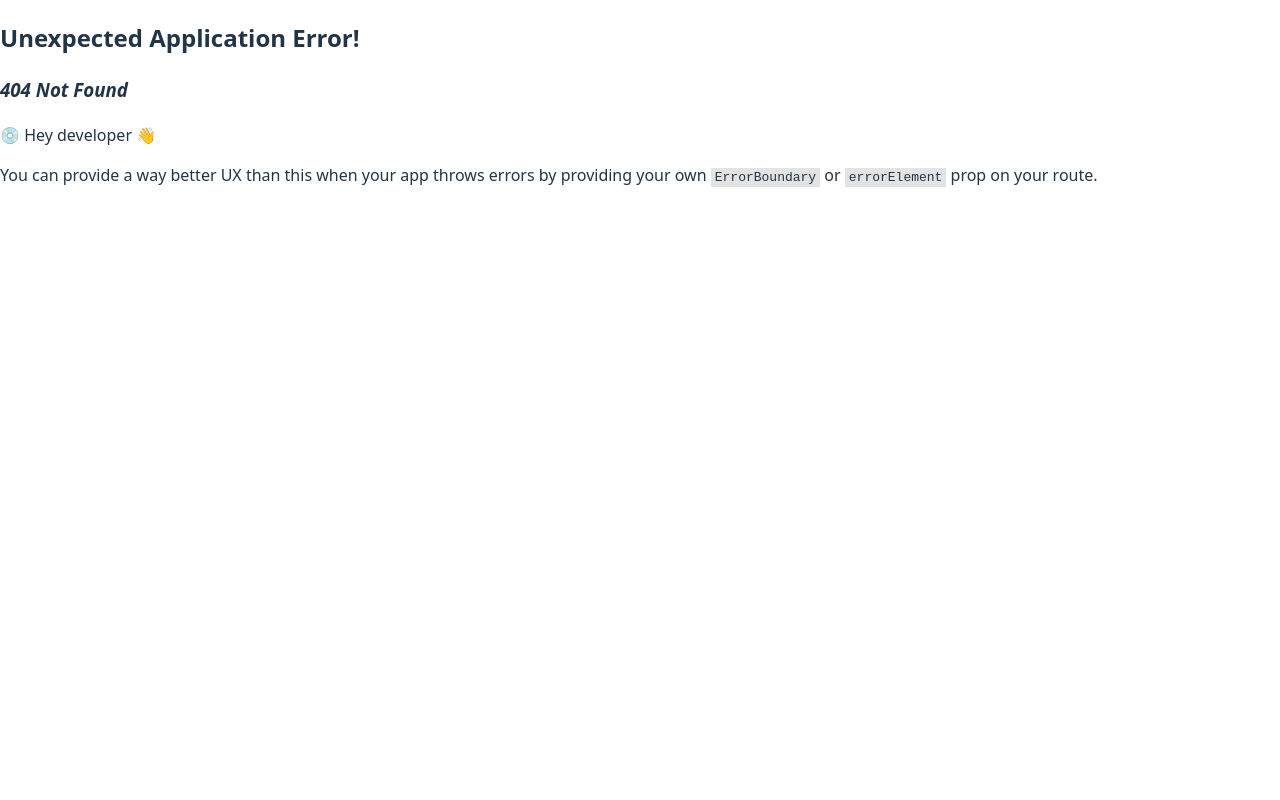
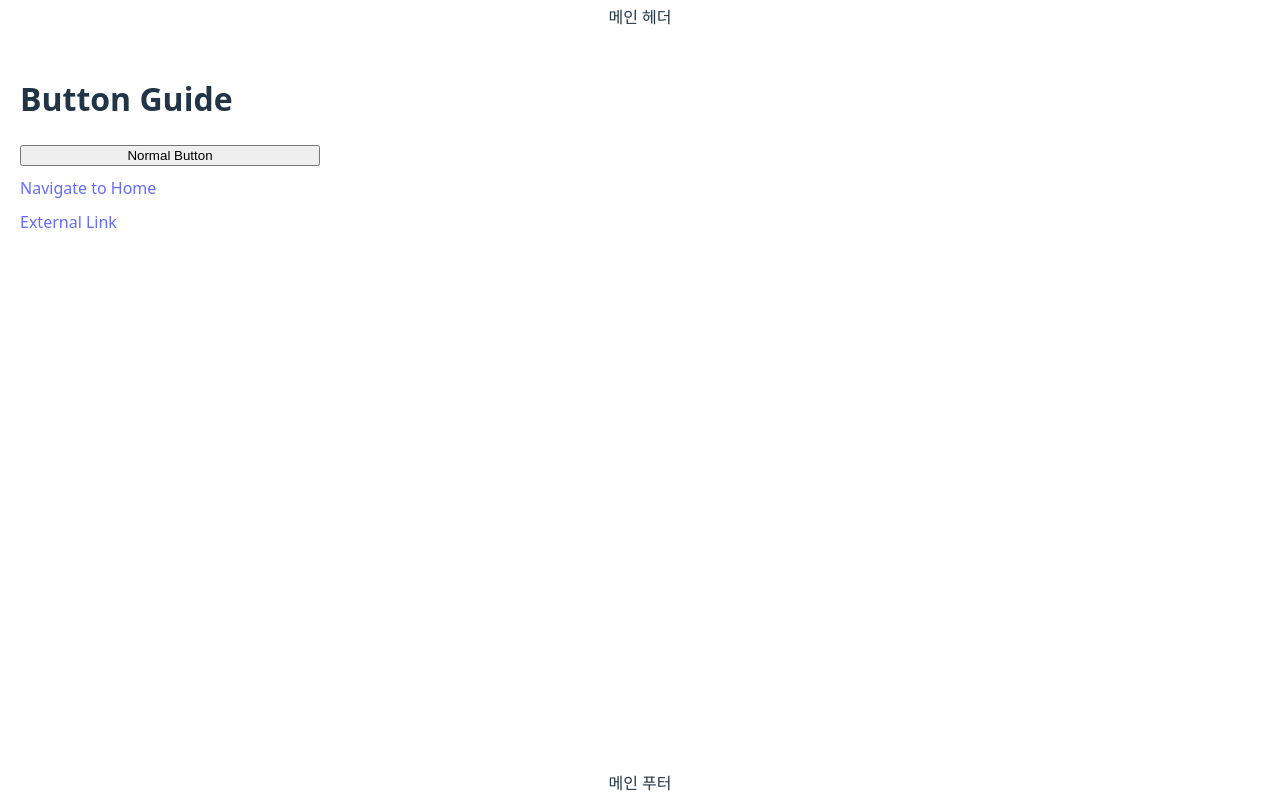
Before and after one commit to anoju/anoju-react, a React (Vite) app: page /guide/button in a window 1280 px wide. Before the commit this address had no page. Built offline with nearby package versions, Linux system fonts and the light colour scheme.

Commit message:
라우터 수정정

```diff
--- /dev/null
+++ b/src/pages/guide/button.tsx
@@ -0,0 +1,26 @@
+// src/pages/guide/button.tsx
+import { Button } from '@/components/common';
+
+const ButtonGuide = () => {
+  return (
+    <div>
+      <h1>Button Guide</h1>
+      <div
+        style={{
+          display: 'flex',
+          gap: '10px',
+          flexDirection: 'column',
+          maxWidth: '300px',
+        }}
+      >
+        <Button>Normal Button</Button>
+        <Button to="/">Navigate to Home</Button>
+        <Button anchor href="https://example.com" target="_blank">
+          External Link
+        </Button>
+      </div>
+    </div>
+  );
+};
+
+export default ButtonGuide;
--- a/src/pages/index.tsx
+++ b/src/pages/index.tsx
@@ -34,6 +34,7 @@ function Home() {
           Edit <code>src/App.tsx</code> and save to test HMR
         </p>
         <Button to="/about">go to about</Button>
+        <Button to="/guide/button">go to guide</Button>
       </div>
       <p className={styles.docs}>
         Click on the Vite and React logos to learn more
--- a/src/router/index.tsx
+++ b/src/router/index.tsx
@@ -3,7 +3,7 @@ import { createBrowserRouter, RouteObject } from 'react-router-dom';
 import MainLayout from '../layouts/MainLayout';
 import emptyLayout from '../layouts/emptyLayout';
 import React from 'react';
-import { PageModule } from './types'; // PageModule 타입을 가져옵니다.
+import { PageModule } from './types';
 
 // 레이아웃 props 타입 정의
 interface LayoutProps {
@@ -17,32 +17,61 @@ const pages = import.meta.glob<PageModule>('../pages/**/*.tsx', {
 
 console.log('Available pages:', Object.keys(pages));
 
-// 레이아웃 매핑 (인덱스 시그니처 추가)
+// 특정 레이아웃을 지정하기 위한 매핑
 const layoutMap: Record<string, React.FC<LayoutProps>> = {
-  empty: emptyLayout, // 빈 레이아웃
+  empty: emptyLayout,
   '': MainLayout, // 기본 레이아웃
 };
 
-// 경로 정보를 추출하여 라우트 배열 생성
-const routes: RouteObject[] = Object.keys(pages).map((path) => {
-  // 파일 경로에서 레이아웃 정보와 페이지 경로 추출
-  const pathMatch = path.match(/\.\.\/pages\/(?:([^/]+)\/)?(.*)\.tsx$/);
-  const layoutKey = pathMatch?.[1] || '';
-  const pagePath = pathMatch?.[2] || '';
+// 폴더 구조를 경로로 변환하는 함수
+function extractRoutePath(filePath: string): {
+  routePath: string;
+  layoutKey: string;
+} {
+  // ../pages/[layoutKey]/rest/of/path.tsx 형식 처리
+  // 이제 모든 폴더가 경로에 포함되어야 함
 
-  // 디버깅을 위한 로그 추가
-  console.log('Processing path:', path, 'Match:', pathMatch);
+  const pathMatch = filePath.match(/\.\.\/pages\/(?:([^/]+)\/)?(.*)\.tsx$/);
+
+  // 첫 번째 폴더가 레이아웃 키로 사용될 수 있음
+  const firstFolder = pathMatch?.[1] || '';
+  // 나머지 경로 부분
+  const restOfPath = pathMatch?.[2] || '';
+
+  // 레이아웃 키가 실제 레이아웃인지 확인
+  const isLayoutKey = layoutMap[firstFolder] !== undefined;
+
+  let layoutKey = '';
+  let pathSegment = '';
+
+  if (isLayoutKey) {
+    // 첫 번째 폴더가 레이아웃 키인 경우
+    layoutKey = firstFolder;
+    pathSegment = restOfPath;
+  } else {
+    // 첫 번째 폴더도 경로의 일부인 경우
+    layoutKey = ''; // 기본 레이아웃 사용
+    pathSegment = pathMatch?.[1] ? `${firstFolder}/${restOfPath}` : restOfPath;
+  }
 
   // 동적 라우트 처리 및 index 파일 정규화
-  const normalizedPagePath = pagePath
+  const normalizedPath = pathSegment
     .replace(/\[([^\]]+)\]/g, ':$1') // [id] -> :id
     .replace(/index$/, '');
 
   const routePath =
-    normalizedPagePath === '' ? '/' : `/${normalizedPagePath.toLowerCase()}`;
+    normalizedPath === '' ? '/' : `/${normalizedPath.toLowerCase()}`;
 
-  // 디버깅을 위한 로그 추가
-  console.log('Route path:', routePath);
+  return { routePath, layoutKey };
+}
+
+// 라우트 생성
+const routes: RouteObject[] = Object.keys(pages).map((path) => {
+  const { routePath, layoutKey } = extractRoutePath(path);
+
+  console.log(
+    `Processing path: ${path}, Route: ${routePath}, Layout: ${layoutKey || 'MainLayout'}`
+  );
 
   const Layout = layoutMap[layoutKey] || MainLayout;
   const Page = pages[path].default;
```
